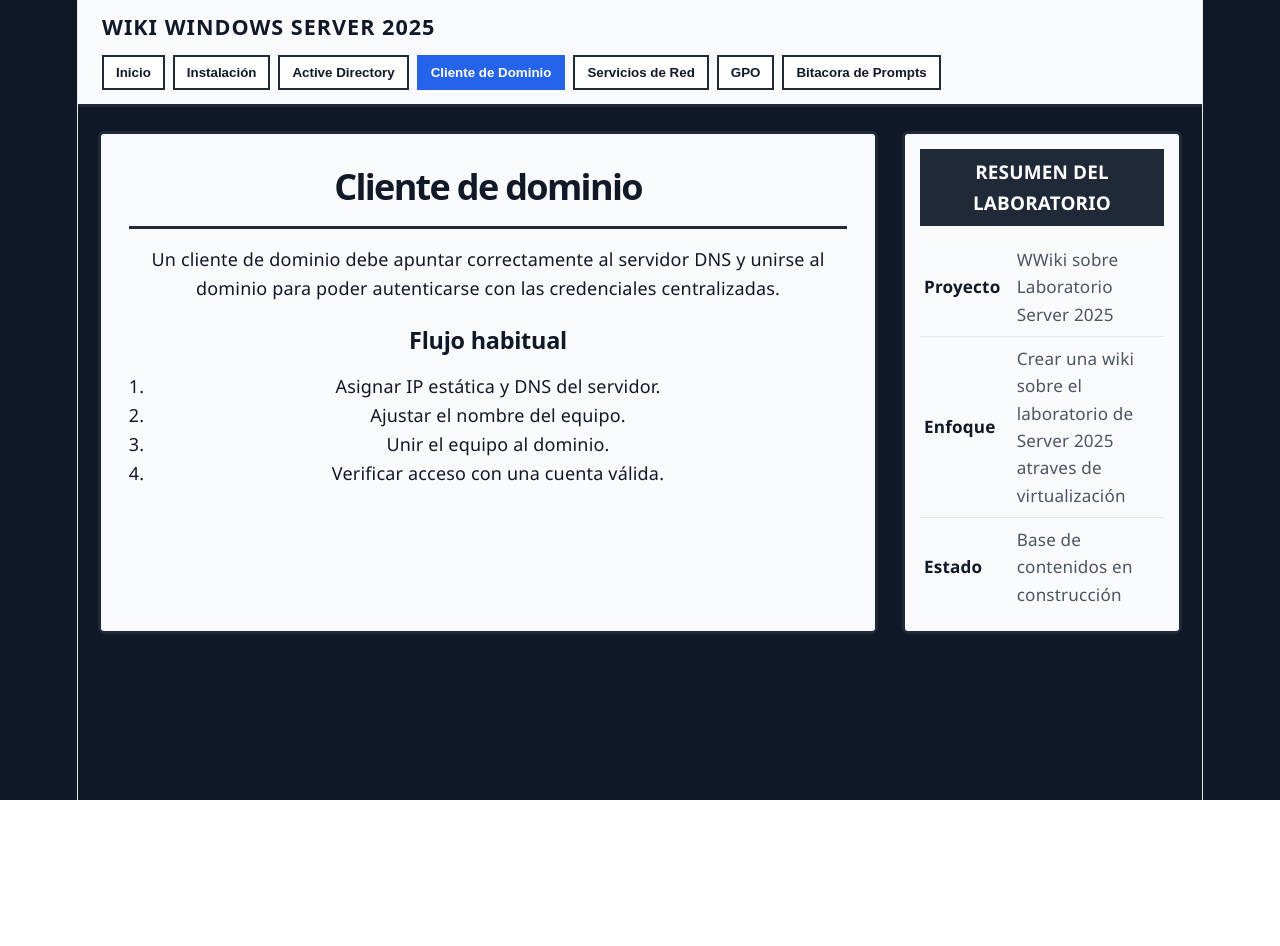
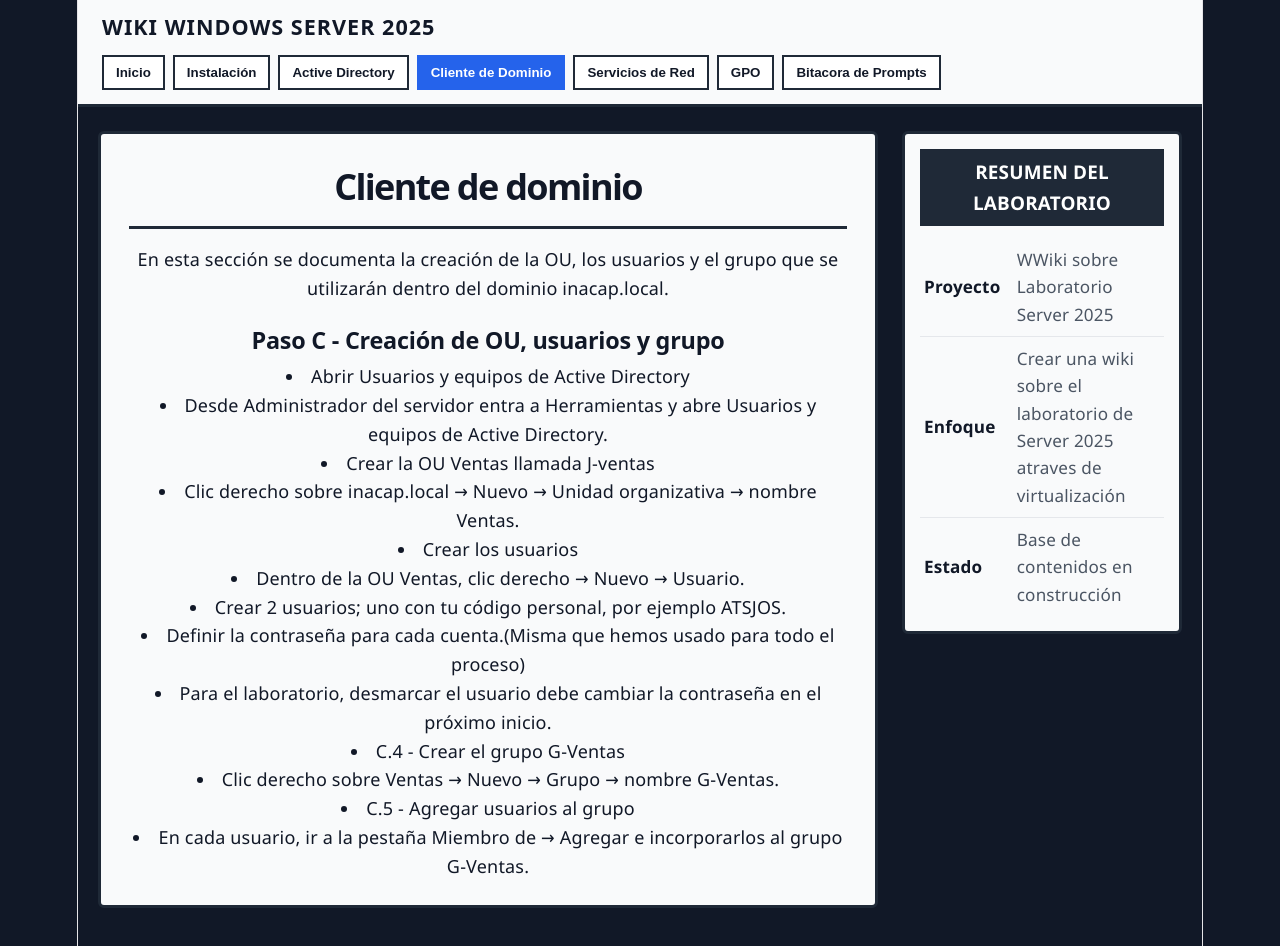
Before and after one commit to MiguelWanderer/WikiTrabajo.Astjos, a React (Vite) app: page / in a window 1280 px wide. Both pictures are taken after a click on the button "Cliente de Dominio". Before the commit the page ends 800 px from the top, so only its background shows below. Built offline with nearby package versions, Linux system fonts and the light colour scheme.

Commit message:
WIP cliente dominio jsx

```diff
--- a/src/components/04_cliente_dominio_AstJos.jsx
+++ b/src/components/04_cliente_dominio_AstJos.jsx
@@ -3,18 +3,26 @@ export default function ClienteDominioAstJos() {
     <article className="doc-article">
       <h1>Cliente de dominio</h1>
       <p>
-        Un cliente de dominio debe apuntar correctamente al servidor DNS y unirse al
-        dominio para poder autenticarse con las credenciales centralizadas.
+        En esta sección se documenta la creación de la OU, los usuarios y el grupo
+        que se utilizarán dentro del dominio inacap.local.
       </p>
 
       <section className="doc-section">
-        <h2>Flujo habitual</h2>
-        <ol>
-          <li>Asignar IP estática y DNS del servidor.</li>
-          <li>Ajustar el nombre del equipo.</li>
-          <li>Unir el equipo al dominio.</li>
-          <li>Verificar acceso con una cuenta válida.</li>
-        </ol>
+        <h2>Paso C - Creación de OU, usuarios y grupo</h2>
+
+        <li>Abrir Usuarios y equipos de Active Directory</li>
+        <li>Desde Administrador del servidor entra a Herramientas y abre Usuarios y equipos de Active Directory.</li>
+        <li>Crear la OU Ventas llamada J-ventas</li>
+        <li>Clic derecho sobre inacap.local → Nuevo → Unidad organizativa → nombre Ventas.</li>
+        <li>Crear los usuarios</li>
+        <li>Dentro de la OU Ventas, clic derecho → Nuevo → Usuario.</li>
+        <li>Crear 2 usuarios; uno con tu código personal, por ejemplo ATSJOS.</li>
+        <li>Definir la contraseña para cada cuenta.(Misma que hemos usado  para todo el proceso)</li>
+        <li>Para el laboratorio, desmarcar el usuario debe cambiar la contraseña en el próximo inicio.</li>
+        <li>C.4 - Crear el grupo G-Ventas</li>
+        <li>Clic derecho sobre Ventas → Nuevo → Grupo → nombre G-Ventas.</li>
+        <li>C.5 - Agregar usuarios al grupo</li>
+        <li>En cada usuario, ir a la pestaña Miembro de → Agregar e incorporarlos al grupo G-Ventas.</li>
       </section>
     </article>
   )
```
